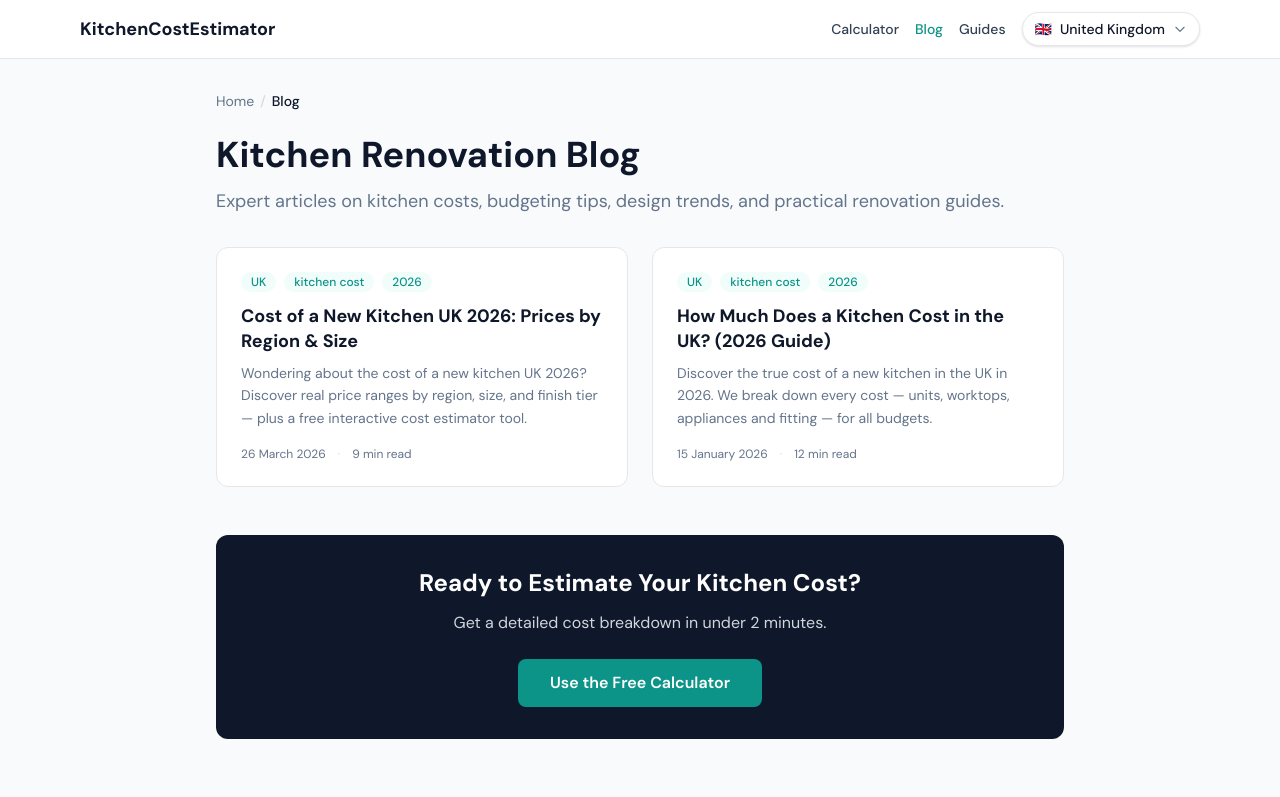
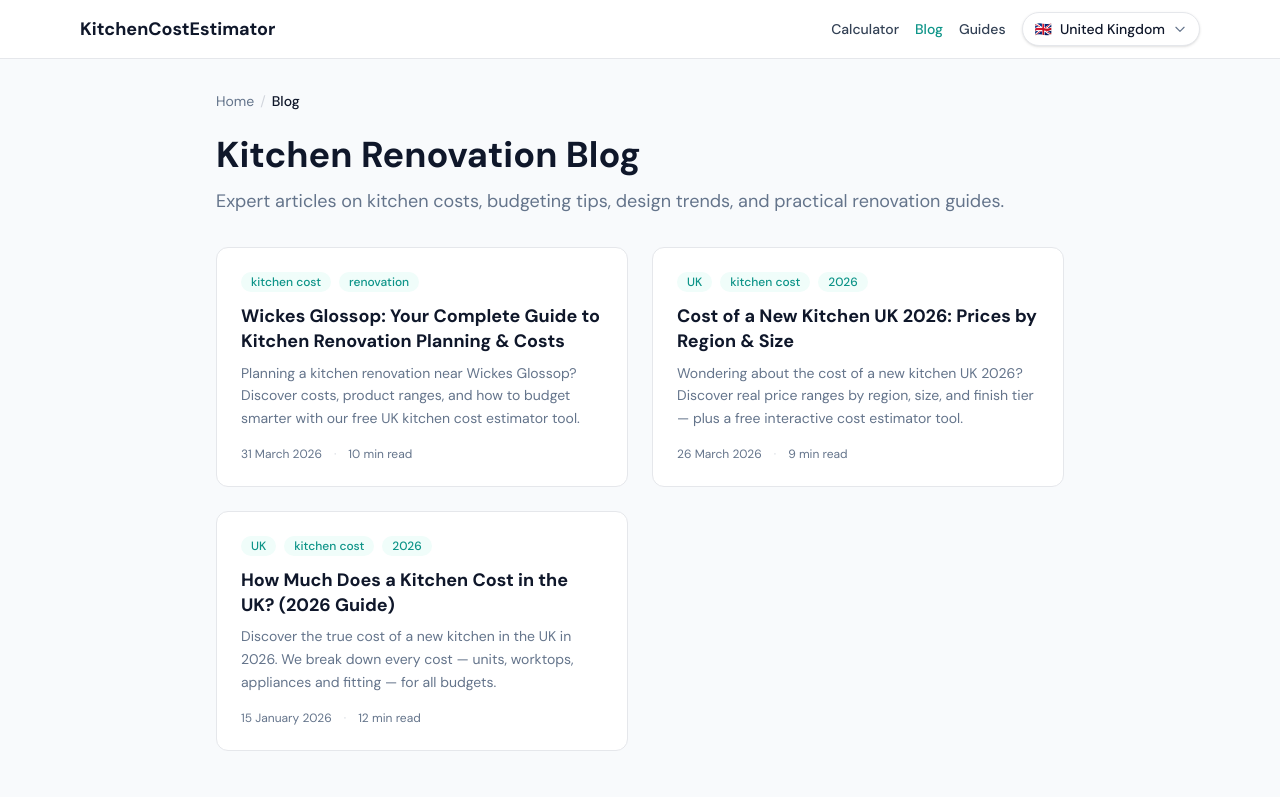
Before and after one commit to benshevlane/KitchenCostEstimator, a Next.js app: page /blog in a window 1280 px wide. Shown: the top 797 px of the page. Built offline with nearby package versions, Linux system fonts and the light colour scheme.

Commit message:
blog index: register wickes-glossop-your-complete-guide

```diff
--- a/src/content/blog/index.ts
+++ b/src/content/blog/index.ts
@@ -1,7 +1,8 @@
 import type { BlogPost } from './types';
 import { howMuchDoesAKitchenCostUk2026 } from './how-much-does-a-kitchen-cost-uk-2026';
 import { costOfNewKitchenUk2026RealPricesByRegionSizeFinish } from './cost-of-new-kitchen-uk-2026-real-prices-by-region-size-finish';
-const allBlogPosts: BlogPost[] = [costOfNewKitchenUk2026RealPricesByRegionSizeFinish, howMuchDoesAKitchenCostUk2026];
+import { wickesGlossopYourCompleteGuide } from './wickes-glossop-your-complete-guide';
+const allBlogPosts: BlogPost[] = [wickesGlossopYourCompleteGuide, costOfNewKitchenUk2026RealPricesByRegionSizeFinish, howMuchDoesAKitchenCostUk2026];
 
 // Sort by date descending (newest first)
 allBlogPosts.sort((a, b) => new Date(b.date).getTime() - new Date(a.date).getTime());
```
